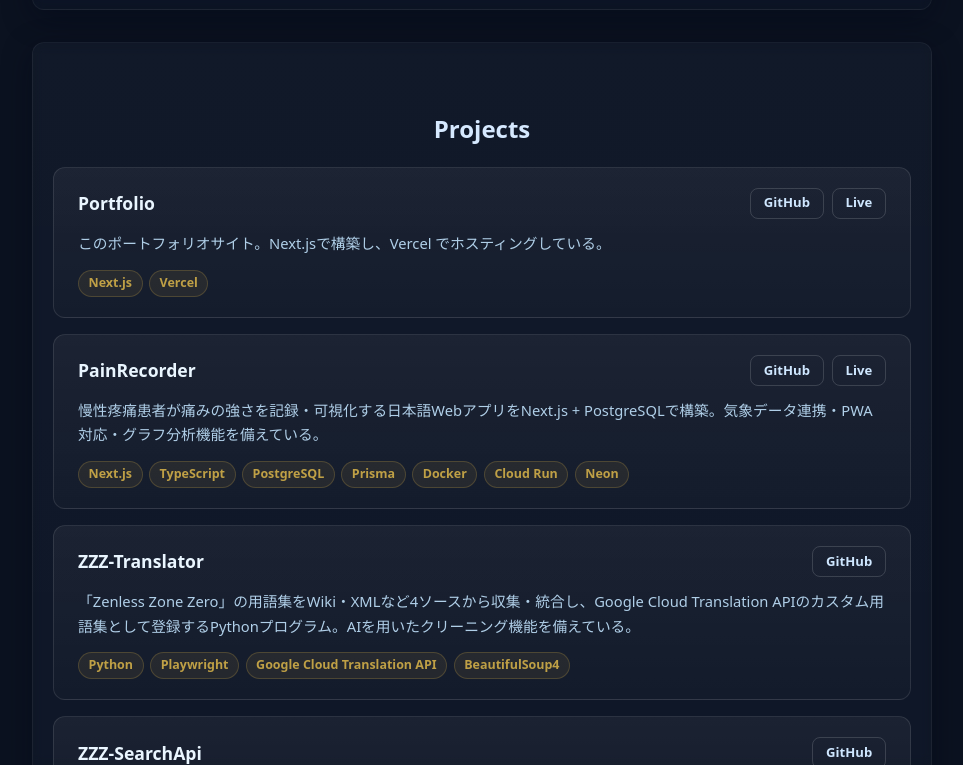
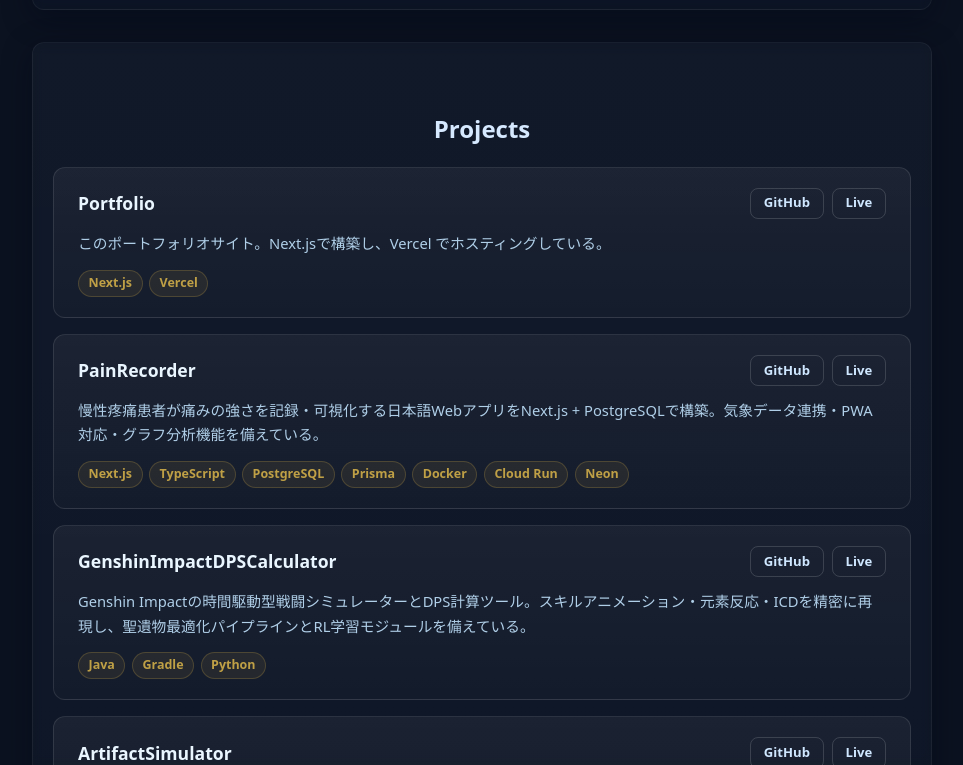
Before and after one commit to kyobankatu/Portfolio, a Next.js app: page / in a window 1280 px wide. Shown: the part 2035-2800 px from the top of the page, without its empty margins (158-1121 px from the left). Built offline with nearby package versions, Linux system fonts and the light colour scheme.

Commit message:
change: changed projects section

```diff
--- a/components/Home.jsx
+++ b/components/Home.jsx
@@ -85,24 +85,6 @@
         url: 'https://painrecorder-474392225909.asia-northeast1.run.app/',
     },
     {
-        name: 'ZZZ-Translator',
-        techs: ['Python', 'Playwright', 'Google Cloud Translation API', 'BeautifulSoup4'],
-        github: 'https://github.com/kyobankatu/ZZZ-Translator',
-        url: null,
-    },
-    {
-        name: 'ZZZ-SearchApi',
-        techs: ['Python', 'Flask', 'Google Cloud Translation API', 'BeautifulSoup4', 'Docker', 'Cloud Run'],
-        github: 'https://github.com/kyobankatu/ZZZ-SearchApi',
-        url: null,
-    },
-    {
-        name: 'ZZZ-SearchOverlay',
-        techs: ['Electron', 'Node.js'],
-        github: 'https://github.com/kyobankatu/ZZZ-SearchOverlay',
-        url: null,
-    },
-    {
         name: 'GenshinImpactDPSCalculator',
         techs: ['Java', 'Gradle', 'Python'],
         github: 'https://github.com/kyobankatu/GenshinImpactDPSCalculator',
@@ -118,6 +100,18 @@
         name: 'ArtifactSimulator-Backend',
         techs: ['Python', 'Flask', 'Google Cloud Vision API', 'Docker', 'Render'],
         github: 'https://github.com/kyobankatu/Artifact-Simulator-Backend',
+        url: null,
+    },
+    {
+        name: 'ZZZ-SearchApi',
+        techs: ['Python', 'Flask', 'Google Cloud Translation API', 'BeautifulSoup4', 'Docker', 'Cloud Run'],
+        github: 'https://github.com/kyobankatu/ZZZ-SearchApi',
+        url: null,
+    },
+    {
+        name: 'ZZZ-SearchOverlay',
+        techs: ['Electron', 'Node.js'],
+        github: 'https://github.com/kyobankatu/ZZZ-SearchOverlay',
         url: null,
     },
     {
--- a/locales/en.json
+++ b/locales/en.json
@@ -14,8 +14,7 @@
     "projects": {
         "Portfolio": "This portfolio site. Built with Next.js and hosted on Vercel.",
         "PainRecorder": "A Japanese web app for chronic pain patients to record and visualize pain intensity, built with Next.js + PostgreSQL. Features weather data integration, PWA support, and graph analysis.",
-        "ZZZ-Translator": "A Python program that collects and integrates Zenless Zone Zero terminology from 4 sources (Wiki, XML, etc.) and registers them as custom glossaries for the Google Cloud Translation API. Includes AI-powered cleaning functionality.",
-        "ZZZ-SearchApi": "An API server that searches and scrapes Zenless Zone Zero Wiki information and returns AI-generated summaries.",
+        "ZZZ-SearchApi": "An API server that searches Zenless Zone Zero Wiki information and returns AI-generated summaries.",
         "ZZZ-SearchOverlay": "An Electron desktop app for quickly looking up in-game terms while playing Zenless Zone Zero. Supports text search and image search via screenshot.",
         "GenshinImpactDPSCalculator": "A time-driven combat simulator and DPS calculation tool for Genshin Impact. Accurately reproduces skill animations, elemental reactions, and ICD, with an artifact optimization pipeline and RL learning module.",
         "ArtifactSimulator": "A web app that calculates and visualizes the score probability distribution after Genshin Impact artifact enhancement. Automatically recognizes sub-stats from screenshots and displays results as histograms and statistics.",
--- a/locales/ja.json
+++ b/locales/ja.json
@@ -14,8 +14,7 @@
     "projects": {
         "Portfolio": "このポートフォリオサイト。Next.jsで構築し、Vercel でホスティングしている。",
         "PainRecorder": "慢性疼痛患者が痛みの強さを記録・可視化する日本語WebアプリをNext.js + PostgreSQLで構築。気象データ連携・PWA対応・グラフ分析機能を備えている。",
-        "ZZZ-Translator": "「Zenless Zone Zero」の用語集をWiki・XMLなど4ソースから収集・統合し、Google Cloud Translation APIのカスタム用語集として登録するPythonプログラム。AIを用いたクリーニング機能を備えている。",
-        "ZZZ-SearchApi": "「Zenless Zone Zero」のWiki情報を検索・スクレイピングし、AIで要約して返すAPIサーバー。",
+        "ZZZ-SearchApi": "「Zenless Zone Zero」のWiki情報を検索し、AIで要約して返すAPIサーバー。",
         "ZZZ-SearchOverlay": "「Zenless Zone Zero」のプレイ中にゲーム用語を素早く調べられるElectronデスクトップアプリ。テキスト検索とスクリーンショットを用いた画像検索に対応している。",
         "GenshinImpactDPSCalculator": "Genshin Impactの時間駆動型戦闘シミュレーターとDPS計算ツール。スキルアニメーション・元素反応・ICDを精密に再現し、聖遺物最適化パイプラインとRL学習モジュールを備えている。",
         "ArtifactSimulator": "原神の聖遺物強化後のスコア確率分布を計算・可視化するWebアプリ。スクリーンショットからサブオプションを自動認識し、ヒストグラムや統計量で結果を表示する。",
```
